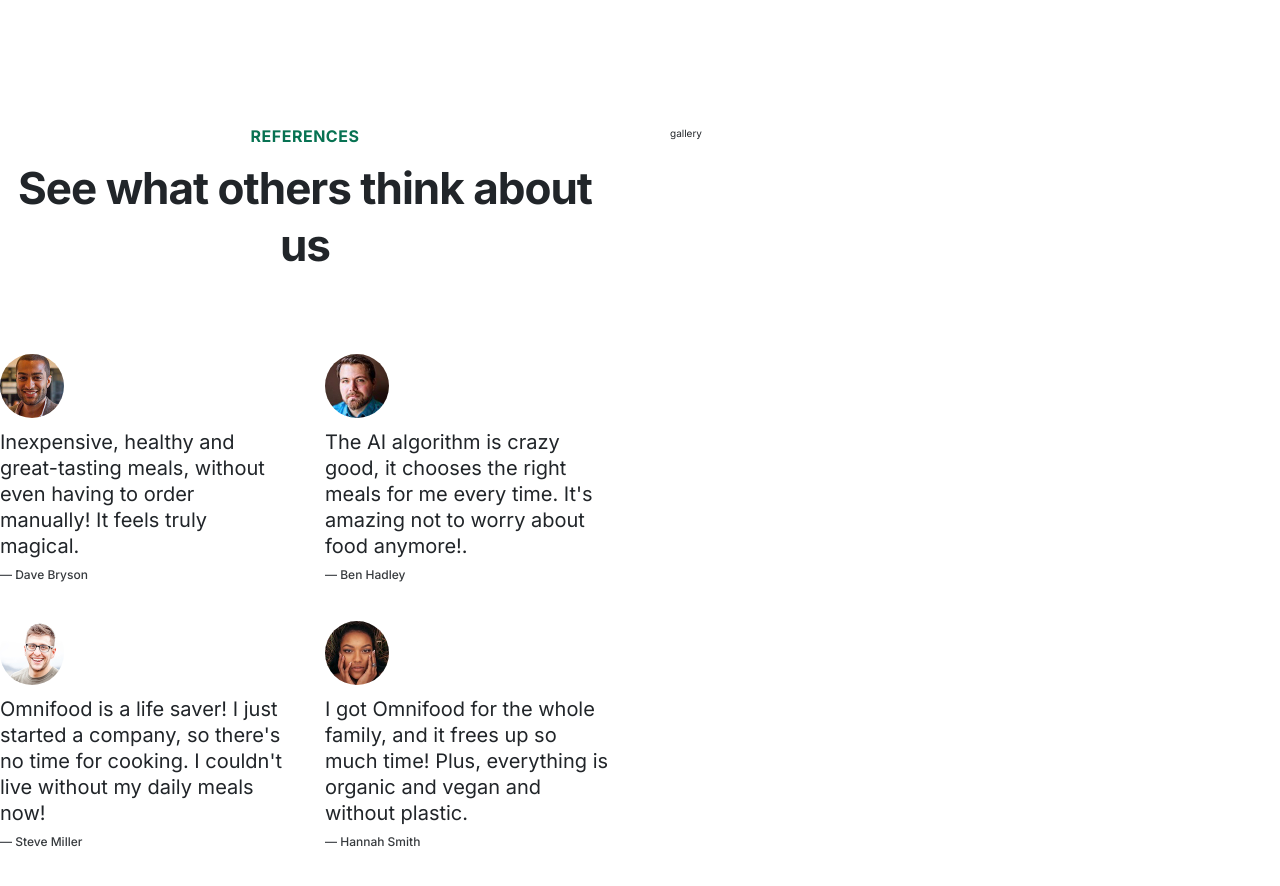
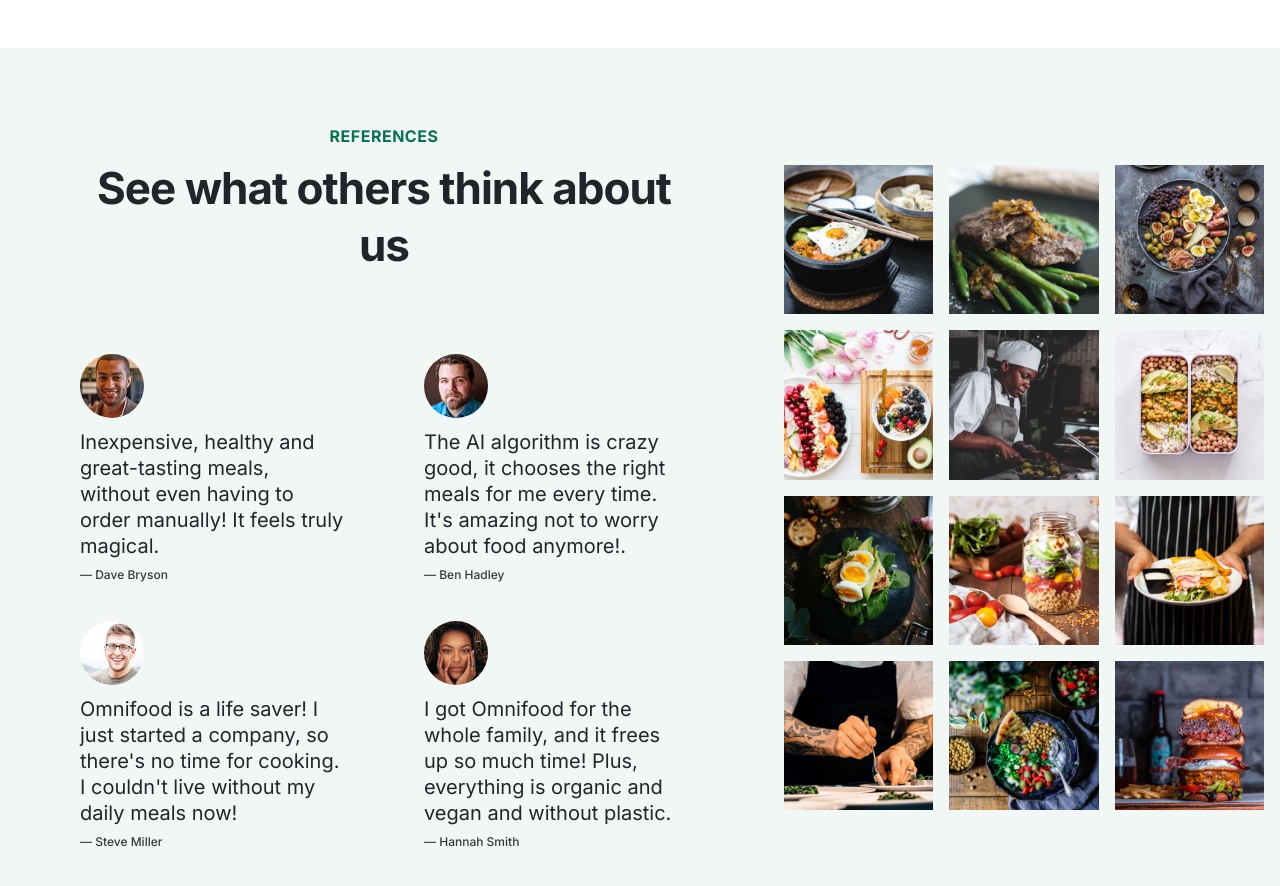
Before and after one commit to rafal-skiba/FoodApp, a plain HTML site: page index.html in a window 1280 px wide. Shown: the part 3600-4486 px from the top of the page. Drawn offline with nearby package versions, Linux system fonts and the light colour scheme.

Commit message:
section with references done

```diff
--- a/css/style.css
+++ b/css/style.css
@@ -269,13 +269,19 @@ header {
     position: relative;
     justify-content: center;
     align-items: center;
+
+
   }
 
 
   .img-box .img {
     width: 38%;
+    transition: all 0.3s;
   }
 
+  .img-box img:hover  {
+    transform: scale(1.03)
+  }
 
   .img-box::before {
   content: "";
@@ -291,6 +297,8 @@ header {
   z-index: -1;
   }
 
+
+
   .img-box::after {
     content: "";
     display: block;
@@ -303,7 +311,6 @@ header {
     left: 50%;
     transform: translate(-50%, -50%);
     z-index: -1;
-
   }
 
 
@@ -453,14 +460,22 @@ header {
 /* Section testimonials */
 
 .section-testimonials {
-  padding: 8rem 0;
+  background-color: var(--hero-section);
+  display: grid;
+  grid-template-columns: 60fr 40fr;
+  align-items: center;
+}
+
+.testimonials-container {
+  padding: 8rem;
 }
 
 
 .testimonials {
   display:grid;
   grid-template-columns: repeat(2, 1fr);
-  gap: 4rem;
+  gap: 4rem 8rem;
+
 }
 
 .testimonial-img {
@@ -473,12 +488,35 @@ header {
   font-size: 2rem;
   line-height: 1.3;
   margin-bottom: 1rem;
+  filter:contrast(99%)
 }
 
 .testimonial-paragraph {
   font-size: 1.2rem;
   opacity: 0.9;
   font-weight: 500;
+}
+
+.gallery {
+  display: grid;
+  grid-template-columns: repeat(3, 1fr);
+  gap: 1.6rem;
+  padding: 1.6rem;
+}
+
+.gallery-img {
+  display: block;
+  width: 100%;
+  transition: all 0.3s;
+}
+
+.gallery-item {
+  overflow: hidden;
+}
+
+.gallery-img:hover {
+  transform: scale(1.1);
+
 }
 
 
--- a/index.html
+++ b/index.html
@@ -300,7 +300,7 @@
         </div>
       </section>
 
-      <section class="section-testimonials grid--2-cols">
+      <section class="section-testimonials">
         <div class="testimonials-container">
           <span class="subheading heading-center">References</span>
           <h2 class="heading-secondary heading-center">
@@ -359,7 +359,44 @@
           </div>
         </div>
 
-        <div class="gallery">gallery</div>
+        <div class="gallery">
+          <figure class="gallery-item">
+            <img src="img/gallery/gallery-1.jpg" alt="" class="gallery-img" />
+          </figure>
+          <figure class="gallery-item">
+            <img src="img/gallery/gallery-2.jpg" alt="" class="gallery-img" />
+          </figure>
+          <figure class="gallery-item">
+            <img src="img/gallery/gallery-3.jpg" alt="" class="gallery-img" />
+          </figure>
+          <figure class="gallery-item">
+            <img src="img/gallery/gallery-4.jpg" alt="" class="gallery-img" />
+          </figure>
+          <figure class="gallery-item">
+            <img src="img/gallery/gallery-5.jpg" alt="" class="gallery-img" />
+          </figure>
+          <figure class="gallery-item">
+            <img src="img/gallery/gallery-6.jpg" alt="" class="gallery-img" />
+          </figure>
+          <figure class="gallery-item">
+            <img src="img/gallery/gallery-7.jpg" alt="" class="gallery-img" />
+          </figure>
+          <figure class="gallery-item">
+            <img src="img/gallery/gallery-8.jpg" alt="" class="gallery-img" />
+          </figure>
+          <figure class="gallery-item">
+            <img src="img/gallery/gallery-9.jpg" alt="" class="gallery-img" />
+          </figure>
+          <figure class="gallery-item">
+            <img src="img/gallery/gallery-10.jpg" alt="" class="gallery-img" />
+          </figure>
+          <figure class="gallery-item">
+            <img src="img/gallery/gallery-11.jpg" alt="" class="gallery-img" />
+          </figure>
+          <figure class="gallery-item">
+            <img src="img/gallery/gallery-12.jpg" alt="" class="gallery-img" />
+          </figure>
+        </div>
       </section>
     </main>
     <script
```
